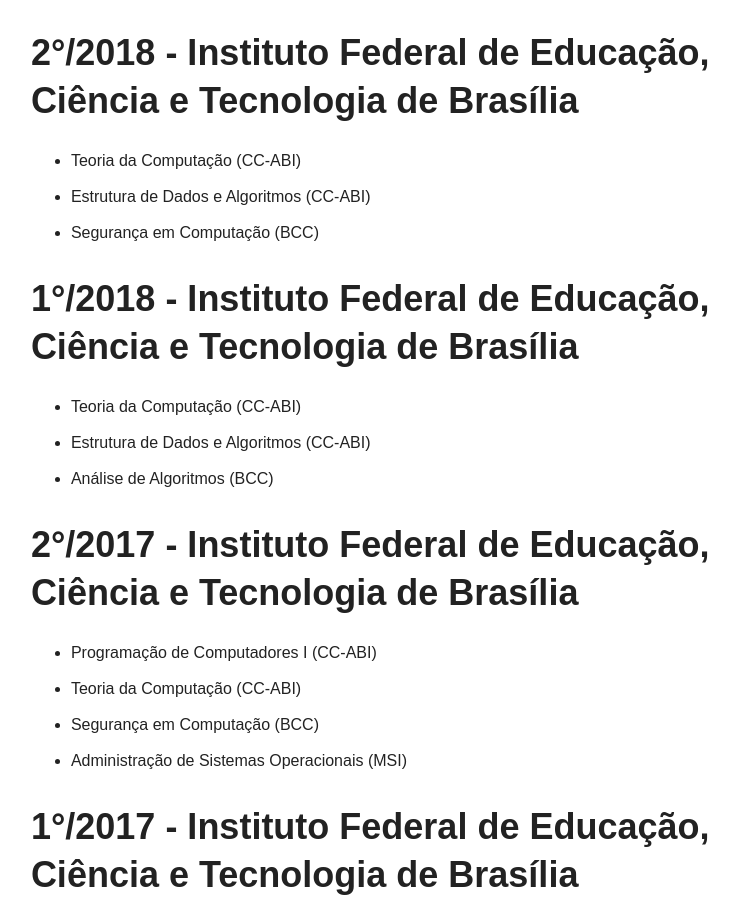
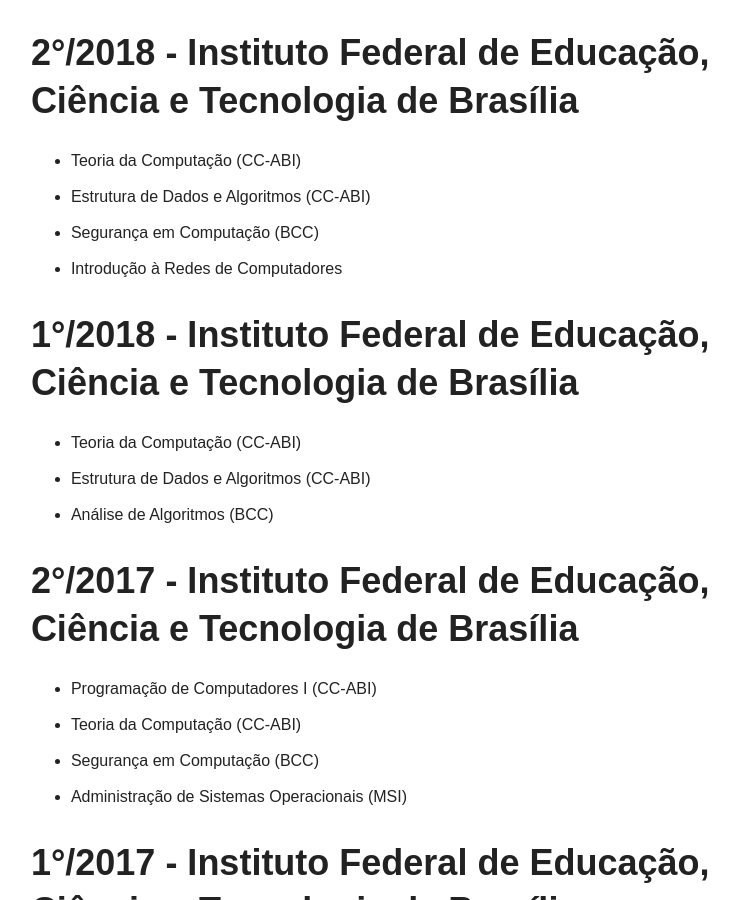
Before and after one commit to danielsaad/danielsaad.github.io, a Jekyll site: the page built from disciplinas/index.md, in a window 1280 px wide and 900 px high, scrolled down 372 px. Shown: the whole window, without its empty margins (255-994 px from the left). Built offline with Jekyll 4.4.1, drawn with Linux system fonts in a browser that asks for light colours; nearby versions of some CDN libraries.

Commit message:
Adicionando nova disciplina 2018/1

```diff
--- a/disciplinas/index.md
+++ b/disciplinas/index.md
@@ -9,6 +9,7 @@
 * Teoria da Computação (CC-ABI)
 * Estrutura de Dados e Algoritmos (CC-ABI)
 * Segurança em Computação (BCC)
+* Introdução à Redes de Computadores
 
 
 # 1°/2018 - Instituto Federal de Educação, Ciência e Tecnologia de Brasília
```
